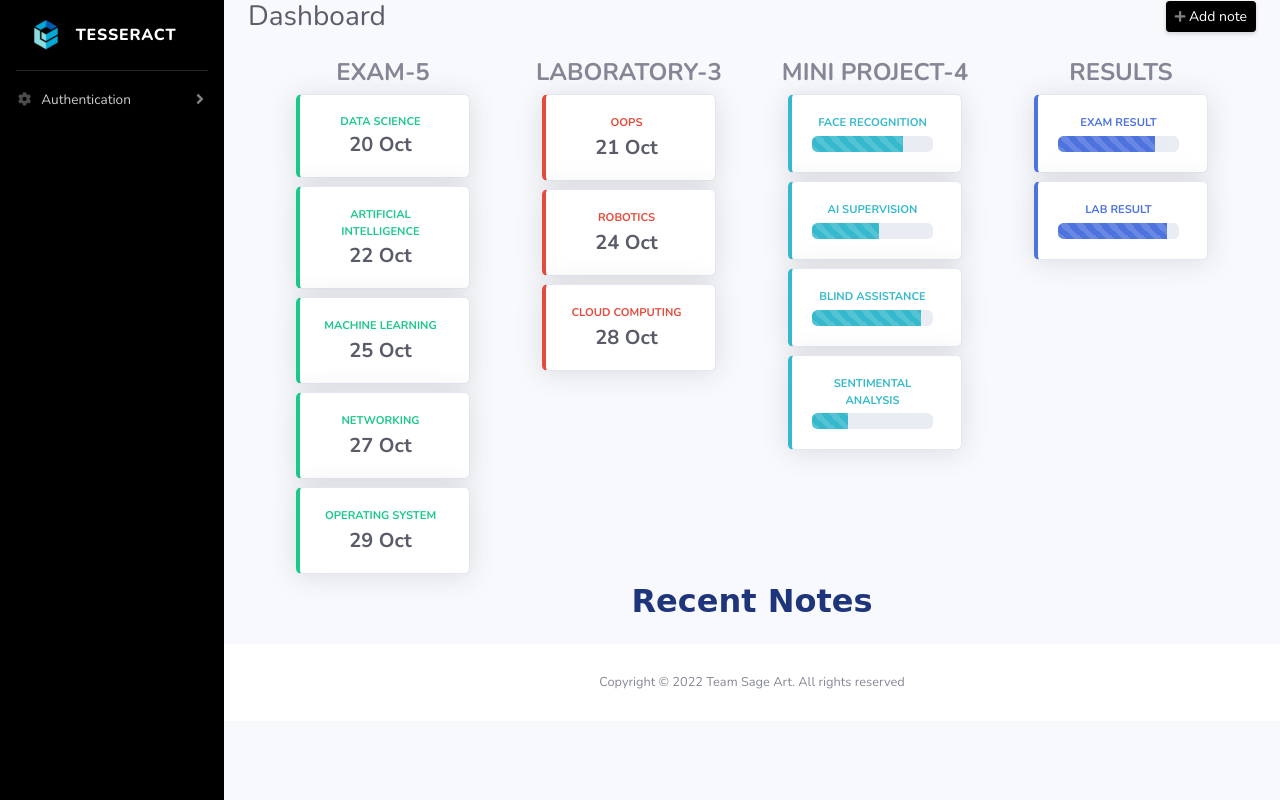
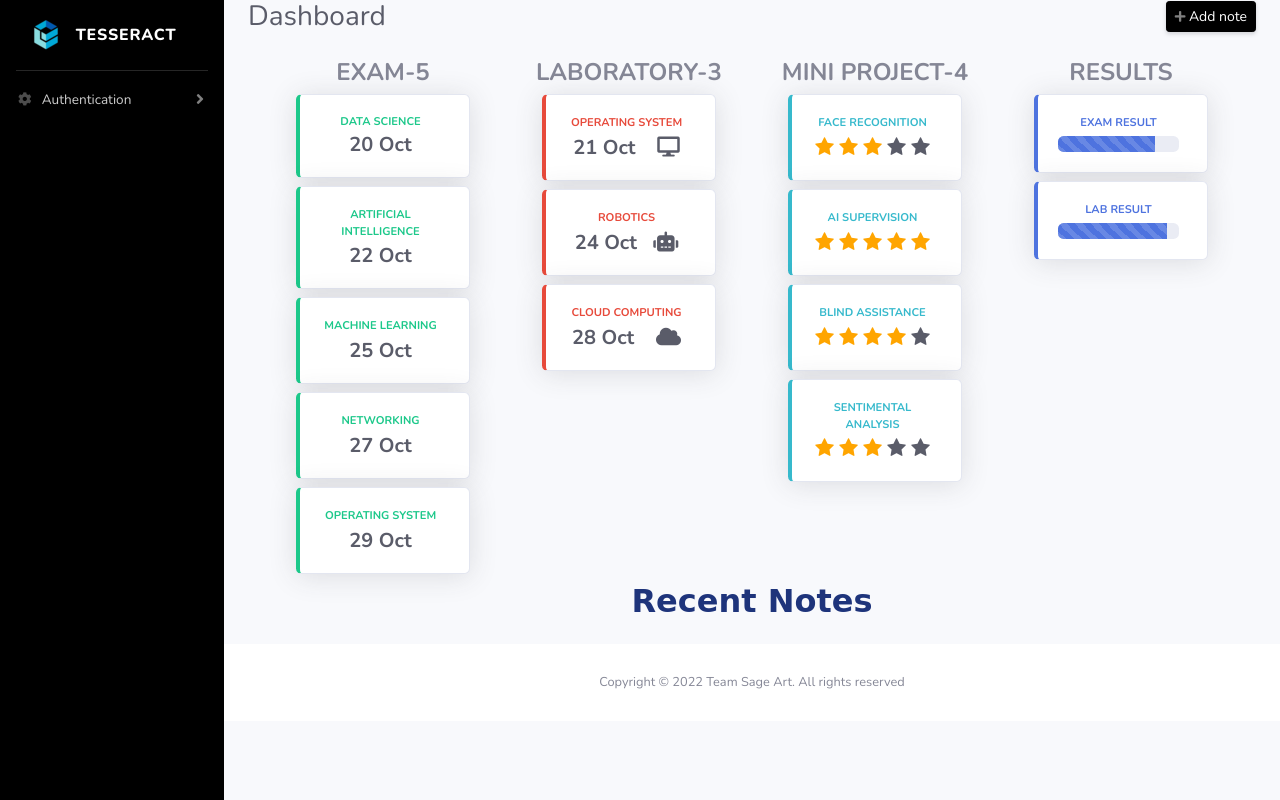
Before and after one commit to LEELAVATHI-B/fram, a Django app: template cube/templates/cube/dashboard.html in a window 1280 px wide. Run offline with Django 4.2, Linux system fonts and the light colour scheme; the template is opened without the code that fills it, so the values that code supplies are empty; parts of the project's set-up code (start-up, migrations or seed data) failed here and were passed over; some libraries are stand-ins or nearby versions.

Commit message:
cards updated :innocent:

```diff
--- a/cube/templates/cube/dashboard.html
+++ b/cube/templates/cube/dashboard.html
@@ -2,6 +2,7 @@
 {% load static %}
 {% block content %}
     <div class="container-fluid">
+
         <!-- Page Heading -->
         <div class="d-sm-flex text-center align-items-center justify-content-between mb-4">
             <h1 class="h3 mb-0 text-gray-800  ">Dashboard</h1>
@@ -26,7 +27,8 @@
                                                 <div class="h3 text-xs font-weight-bold text-success text-uppercase mb-1">
                                                     Data Science
                                                 </div>
-                                                <div class="h5 mb-0 font-weight-bold text-gray-800">20 Oct</div>
+                                                <div class="h5 mb-0 font-weight-bold text-gray-800">20 Oct  </div>
+
                                             </div>
                                         </div>
                                     </div>
@@ -107,9 +109,9 @@
                                         <div class="row no-gutters align-items-center">
                                             <div class="col mr-2">
                                                 <div class="text-xs font-weight-bold text-danger text-uppercase mb-1">
-                                                    OOPS
+                                                    Operating System
                                                 </div>
-                                                <div class="h5 mb-0 font-weight-bold text-gray-800">21 Oct</div>
+                                                <div class="h5 mb-0 font-weight-bold text-gray-800">21 Oct &nbsp&nbsp <i class='fas fa-desktop'></i></div>
                                             </div>
                                         </div>
                                     </div>
@@ -125,7 +127,7 @@
                                                 <div class="text-xs font-weight-bold text-danger text-uppercase mb-1">
                                                     ROBOTICS
                                                 </div>
-                                                <div class="h5 mb-0 font-weight-bold text-gray-800">24 Oct</div>
+                                                <div class="h5 mb-0 font-weight-bold text-gray-800">24 Oct &nbsp&nbsp<i class='fas fa-robot'></i></div>
                                             </div>
                                         </div>
                                     </div>
@@ -139,7 +141,7 @@
                                                 <div class="text-xs font-weight-bold text-danger text-uppercase mb-1">
                                                     CLOUD COMPUTING
                                                 </div>
-                                                <div class="h5 mb-0 font-weight-bold text-gray-800">28 Oct</div>
+                                                <div class="h5 mb-0 font-weight-bold text-gray-800">28 Oct &nbsp&nbsp <i class="fas fa-cloud"></i></div>
                                             </div>
                                         </div>
                                     </div>
@@ -162,11 +164,11 @@
                                                     Face Recognition
                                                 </div>
                                                 <div class="h5 mb-0 font-weight-bold text-gray-800">
-                                                    <div class="progress">
-                                                        <div class="progress-bar progress-bar-striped bg-info"
-                                                             role="progressbar" style="width: 75%" aria-valuenow="50"
-                                                             aria-valuemin="0" aria-valuemax="100"></div>
-                                                    </div>
+                                                     <span class="fa fa-star checked"></span>
+                                                <span class="fa fa-star checked"></span>
+                                                <span class="fa fa-star checked"></span>
+                                                <span class="fa fa-star"></span>
+                                                <span class="fa fa-star"></span>
                                                 </div>
                                             </div>
                                         </div>
@@ -184,11 +186,11 @@
                                                     AI SuperVision
                                                 </div>
                                                 <div class="h5 mb-0 font-weight-bold text-gray-800">
-                                                    <div class="progress">
-                                                        <div class="progress-bar progress-bar-striped bg-info"
-                                                             role="progressbar" style="width: 55%" aria-valuenow="50"
-                                                             aria-valuemin="0" aria-valuemax="100"></div>
-                                                    </div>
+                                                     <span class="fa fa-star checked"></span>
+                                                <span class="fa fa-star checked"></span>
+                                                <span class="fa fa-star checked"></span>
+                                                <span class="fa fa-star checked"></span>
+                                                <span class="fa fa-star checked"></span>
 
                                                 </div>
                                             </div>
@@ -205,11 +207,11 @@
                                                     Blind Assistance
                                                 </div>
                                                 <div class="h5 mb-0 font-weight-bold text-gray-800">
-                                                    <div class="progress">
-                                                        <div class="progress-bar progress-bar-striped bg-info"
-                                                             role="progressbar" style="width: 90%" aria-valuenow="50"
-                                                             aria-valuemin="0" aria-valuemax="100"></div>
-                                                    </div>
+                                                     <span class="fa fa-star checked"></span>
+                                                <span class="fa fa-star checked"></span>
+                                                <span class="fa fa-star checked"></span>
+                                                <span class="fa fa-star checked"></span>
+                                                <span class="fa fa-star"></span>
 
                                                 </div>
                                             </div>
@@ -226,11 +228,11 @@
                                                     Sentimental Analysis
                                                 </div>
                                                 <div class="h5 mb-0 font-weight-bold text-gray-800">
-                                                    <div class="progress">
-                                                        <div class="progress-bar progress-bar-striped bg-info"
-                                                             role="progressbar" style="width: 30%" aria-valuenow="50"
-                                                             aria-valuemin="0" aria-valuemax="100"></div>
-                                                    </div>
+                                                     <span class="fa fa-star checked"></span>
+                                                <span class="fa fa-star checked"></span>
+                                                <span class="fa fa-star checked"></span>
+                                                <span class="fa fa-star "></span>
+                                                <span class="fa fa-star"></span>
 
                                                 </div>
                                             </div>
@@ -367,6 +369,14 @@
                 </nav>
             </div>
         </div>
+
+        <link rel="stylesheet"
+              href="https://cdnjs.cloudflare.com/ajax/libs/font-awesome/4.7.0/css/font-awesome.min.css">
+        <style>
+            .checked {
+                color: orange;
+            }
+        </style>
         <!-- Page level plugins -->
         <script src="https://cdn.jsdelivr.net/npm/sortablejs@latest/Sortable.min.js"></script>
         <script>
```
